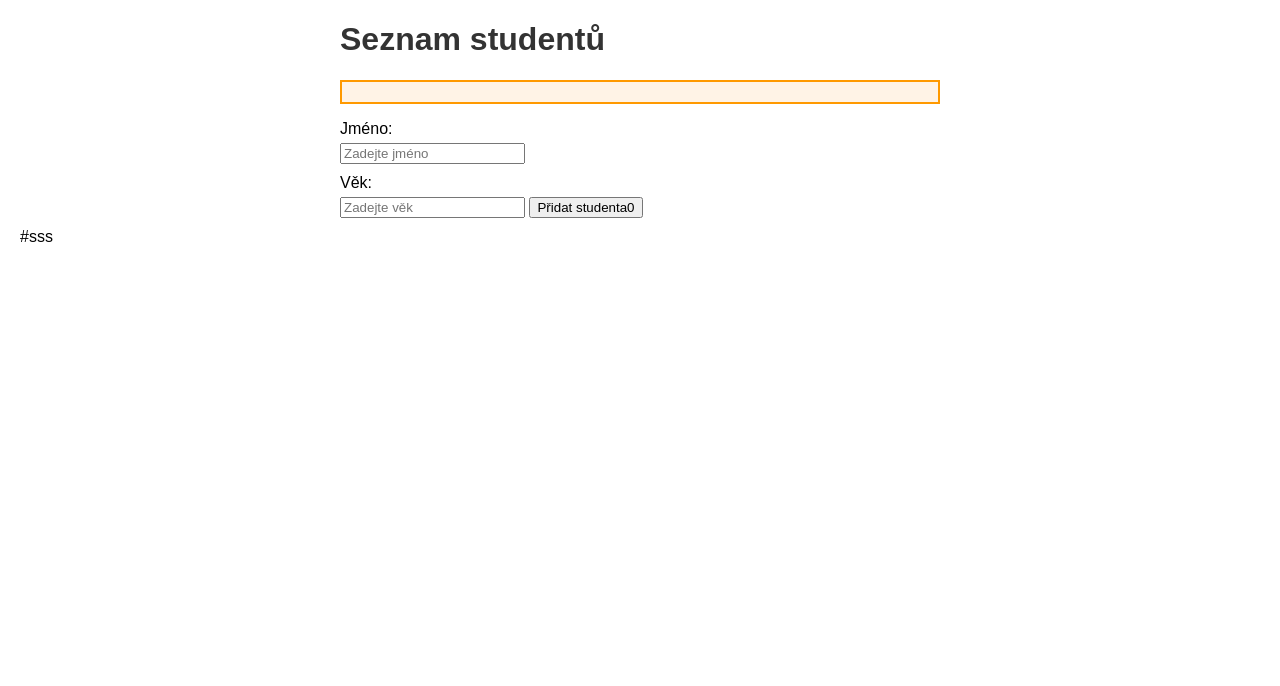
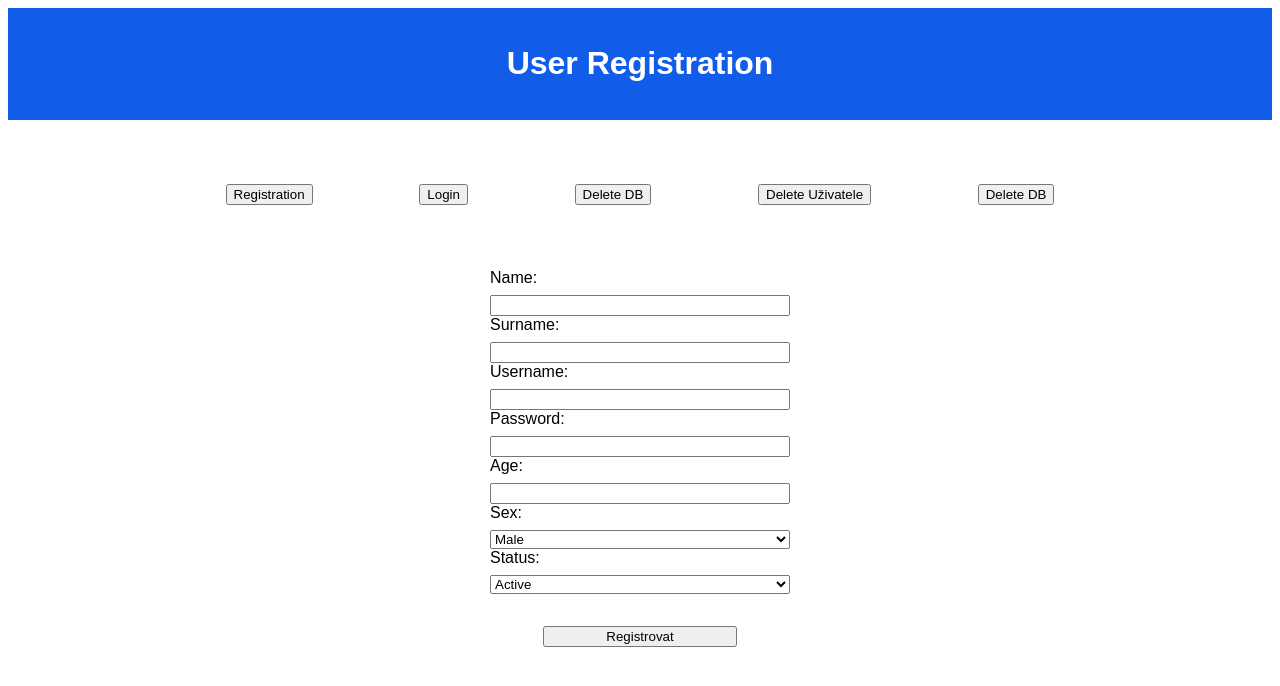
Before and after one commit to L1LK4L4CH/3i, a plain HTML site: page index.html in a window 1280 px wide. Drawn offline with Linux system fonts and the light colour scheme.

Commit message:
Add files via upload
Domácí práce

```diff
--- a/index.html
+++ b/index.html
@@ -1,29 +1,24 @@
 <!DOCTYPE html>
-<html lang="en">
+<html lang="cs-CZ">
     <head>
         <meta charset="UTF-8">
-  <meta name="viewport" content="width=device-width, initial-scale=1.0">
-  <title>Studenti</title>
-  <link rel="stylesheet" href="style.css">
+        <title>Database Window</title>
+        <link rel="stylesheet" href="./styles.css">
     </head>
     <body>
-  <div id="app">
-    <h1>Seznam studentů</h1>
-    <!-- Přidáváme prvek pro zobrazení tabulky -->
-    <div id="studentTable" class="highlighted"></div>
-    <!-- Původní seznam studentů -->
-    <ul id="studentList"></ul>
-    <div>
-      <label for="nameInput">Jméno:</label>
-      <input type="text" id="nameInput" placeholder="Zadejte jméno">
-      <label for="ageInput">Věk:</label>
-      <input type="number" id="ageInput" placeholder="Zadejte věk">
-      <button onclick="addStudent()">Přidat studenta0</button>
+        <header>
+            <h1>User Registration</h1>
+        </header>
+        <nav>
+            <button onclick="showRegistrationForm()">Registration</button>
+            <button onclick="showLoginForm()">Login</button>
+            <button onclick="showUserList()">Delete DB</button>
+            <button onclick="deleteUser()">Delete Uživatele</button>
+            <button onclick="deleteDatabase()">Delete DB</button>
+        </nav>
+        <div id="content">
+            <!-- Tento kontent se dynamicky mění. -->
         </div>
-  </div>
-
-  <script src="script.js"></script>
+        <script src="./main.js"></script>
     </body>
 </html>
-
-#sss
--- /dev/null
+++ b/main.js
@@ -0,0 +1,147 @@
+document.addEventListener('DOMContentLoaded', function () {
+    showRegistrationForm();
+});
+
+function showRegistrationForm() {
+    document.getElementById('content').innerHTML = `
+        <form id="registrationForm" onsubmit="registerUser(); return false;">
+            <label for="name">Name:</label>
+            <input type="text" id="name" required>
+
+            <label for="surname">Surname:</label>
+            <input type="text" id="surname" required>
+
+            <label for="username">Username:</label>
+            <input type="text" id="username" required>
+
+            <label for="password">Password:</label>
+            <input type="password" id="password" required>
+
+            <label for="age">Age:</label>
+            <input type="number" id="age" required>
+
+            <label for="gender">Sex:</label>
+            <select id="gender" required>
+                <option value="male">Male</option>
+                <option value="female">Female</option>
+            </select>
+
+            <label for="status">Status:</label>
+            <select id="status" required>
+                <option value="active">Active</option>
+                <option value="inactive">Inactive</option>
+            </select>
+
+            <p></p>
+
+            <button type="submit">Registrovat</button>
+        </form>
+    `;
+}
+
+function registerUser() {
+    const name = document.getElementById('name').value;
+    const surname = document.getElementById('surname').value;
+    const username = document.getElementById('username').value;
+    const password = document.getElementById('password').value;
+    const age = document.getElementById('age').value;
+    const gender = document.getElementById('gender').value;
+    const status = document.getElementById('status').value;
+
+    const user = {
+        name,
+        surname,
+        username,
+        password,
+        age,
+        gender,
+        status
+    };
+
+    const existingUsers = JSON.parse(localStorage.getItem('users')) || [];
+    existingUsers.push(user);
+    localStorage.setItem('users', JSON.stringify(existingUsers));
+    document.getElementById('registrationForm').reset();
+    alert('User successfully registered!');
+}
+
+function showUserList() {
+    const users = JSON.parse(localStorage.getItem('users')) || [];
+
+    let userListHTML = '<h2>Database of users</h2>';
+    if (users.length === 0) {
+        userListHTML += '<p>No users have been added yet.</p>';
+    } else {
+        userListHTML += '<ul>';
+        users.forEach(user => {
+            userListHTML += `<li>${user.username} - ${user.name} ${user.surname} (Status: ${user.status})</li>`;
+        });
+        userListHTML += '</ul>';
+    }
+
+    document.getElementById('content').innerHTML = userListHTML;
+}
+
+function showLoginForm() {
+    document.getElementById('content').innerHTML = `
+        <form id="loginForm" onsubmit="loginUser(); return false;">
+            <label for="loginUsername">Username:</label>
+            <input type="text" id="loginUsername" required>
+
+            <label for="loginPassword">Password:</label>
+            <input type="password" id="loginPassword" required>
+
+            <p></p>
+
+            <button type="submit">Login</button>
+        </form>
+    `;
+}
+
+function loginUser() {
+    const username = document.getElementById('loginUsername').value;
+    const password = document.getElementById('loginPassword').value;
+    const users = JSON.parse(localStorage.getItem('users')) || [];
+    const foundUser = users.find(user => user.username === username);
+
+    if (!foundUser) {
+        alert('User not found.');
+    } else {
+        if (foundUser.password === password) {
+            alert('Login successful!');
+            window.location.href = 'successlogin.html';
+        } else {
+            alert('Wrong password. Try it again.');
+        }
+    }
+}
+
+function deleteUser() {
+    const usernameToDelete = prompt('Enter the user you want to delete:');
+    const passwordToDelete = prompt('Enter your password to verify:');
+    let users = JSON.parse(localStorage.getItem('users')) || [];
+    const foundUserIndex = users.findIndex(user => user.username === usernameToDelete);
+
+    if (foundUserIndex === -1) {
+        alert('User not found');
+    } else {
+        if (users[foundUserIndex].password === passwordToDelete) {
+            users.splice(foundUserIndex, 1);
+            localStorage.setItem('users', JSON.stringify(users));
+
+            alert('User succesfully deleted');
+        } else {
+            alert('Wrong password. The user is not deleted.');
+        }
+    }
+}
+
+function deleteDatabase() {
+    const confirmDelete = confirm('Are you sure you want to delete the entire user database? This action cannot be undone.');
+
+    if (confirmDelete) {
+        localStorage.removeItem('users');
+
+        alert('User database deleted successfully!');
+    }
+}
--- /dev/null
+++ b/styles.css
@@ -0,0 +1,39 @@
+body {
+    font-family: Arial, sans-serif;
+}
+
+header {
+    background-color: #115de9;
+    color: white;
+    text-align: center;
+    padding: 1em;
+}
+
+nav {
+    display: flex;
+    justify-content: center;
+    margin: 4em;
+}
+
+button {
+    margin: 0 4em;
+}
+
+form {
+    display: flex;
+    flex-direction: column;
+    max-width: 300px;
+    margin: 2em auto;
+}
+
+label {
+    margin-bottom: 0.5em;
+}
+
+.success {
+    color: green;
+}
+
+.error {
+    color: red;
+}
```
Lines whose indentation alone changed are shown as unchanged.
